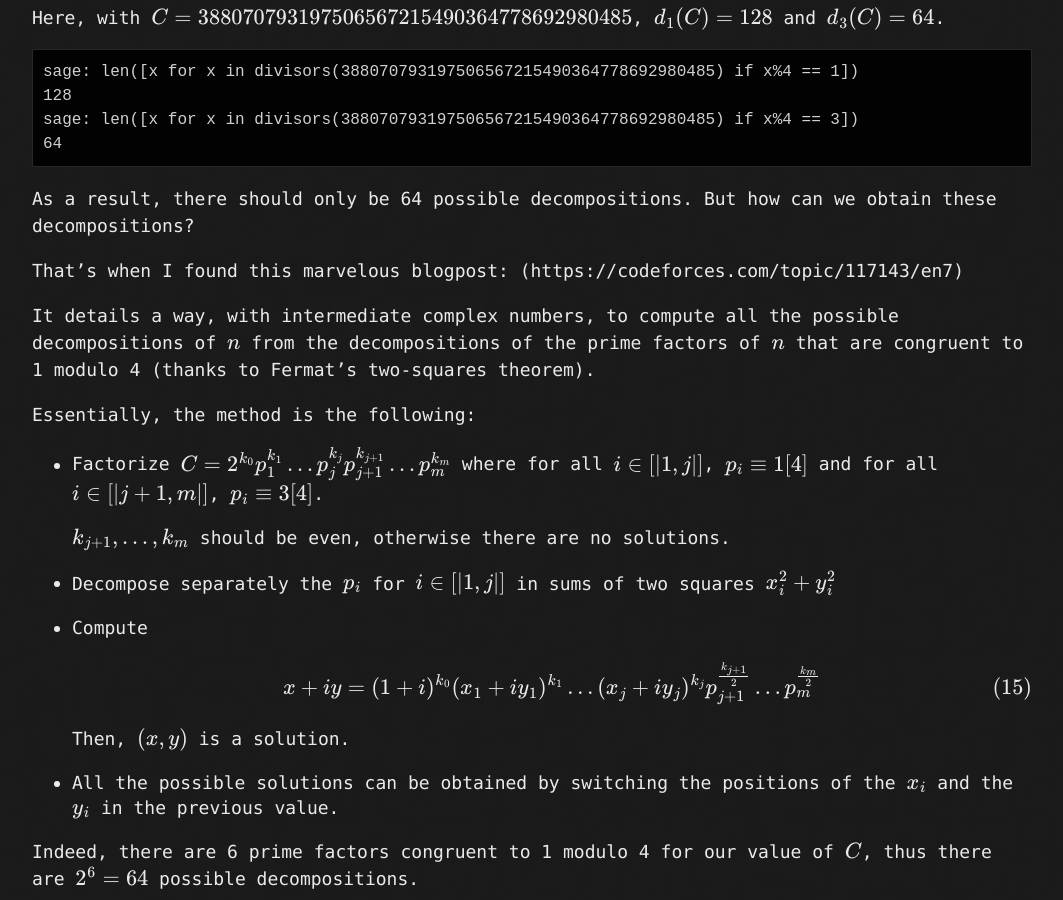
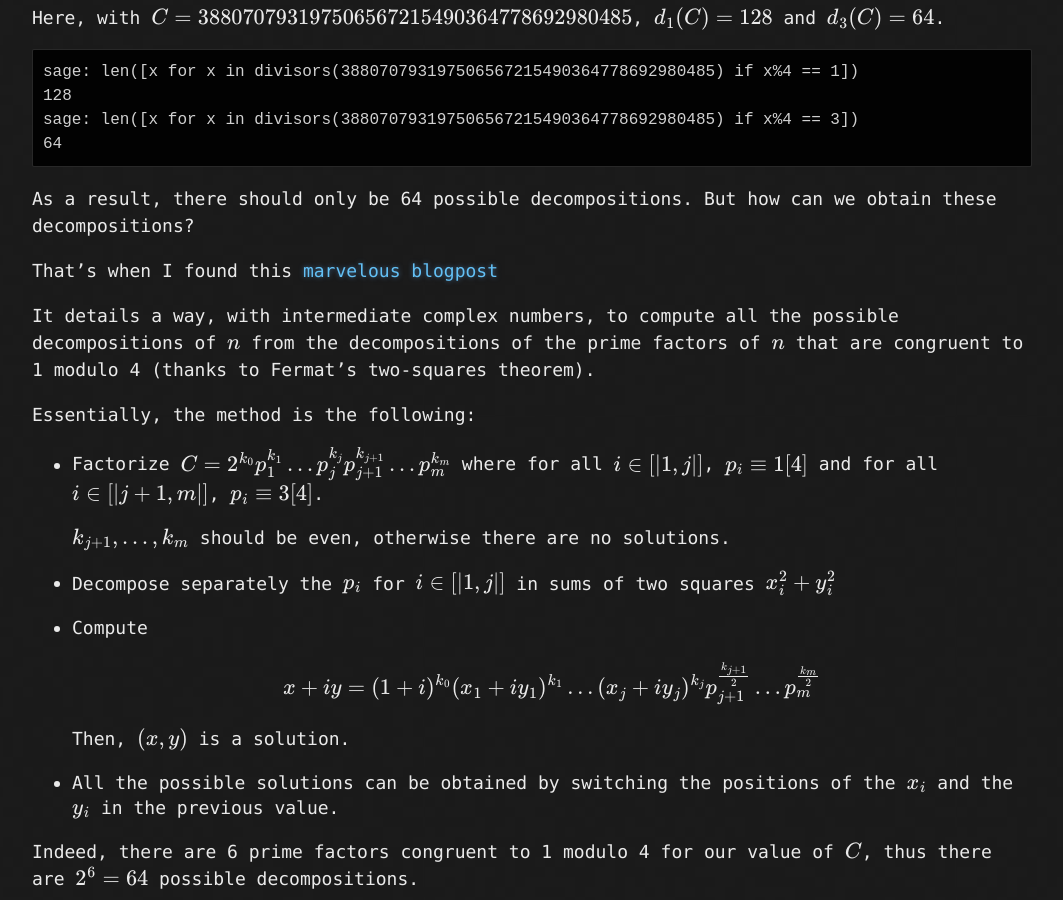
Before and after one commit to spiker00t/spiker00t.github.io, a Jekyll site: the page built from _posts/2024-05-17-la_seine.md, in a window 1280 px wide and 900 px high, scrolled down 7564 px. Shown: the whole window, without its empty margins (108-1171 px from the left). Built offline with Jekyll 4.4.1, drawn with Linux system fonts in a browser that asks for light colours; formulas are drawn with MathJax 3; some of the changed text lies outside the part shown.

Commit message:
la seine: links + equations

```diff
--- a/_includes/head.html
+++ b/_includes/head.html
@@ -8,11 +8,7 @@
   </script>
   <script type="text/x-mathjax-config">
   MathJax.Hub.Config({
-    TeX: {
-	  equationNumbers: { autoNumber: "all" },
-	  tagSide: "right"
-	},
-	tex2jax: {
+      tex2jax: {
       inlineMath: [ ['$','$'], ["\\(","\\)"] ],
       displayMath: [ ['$$','$$'], ["\\[","\\]"] ],
       processEscapes: true
--- a/_posts/2024-05-17-la_seine.md
+++ b/_posts/2024-05-17-la_seine.md
@@ -284,8 +284,8 @@ sage: len([x for x in divisors(388070793197506567215490364778692980485) if x%4 =
 As a result, there should only be 64 possible decompositions. But how
 can we obtain these decompositions?
 
-That's when I found this marvelous blogpost:
-(https://codeforces.com/topic/117143/en7)
+That's when I found this [marvelous
+blogpost](https://codeforces.com/topic/117143/en7)
 
 It details a way, with intermediate complex numbers, to compute all
 the possible decompositions of $n$ from the decompositions of the
```
Also changed, not shown: other parts of _posts/2024-05-17-la_seine.md (+1 -1 lines).
